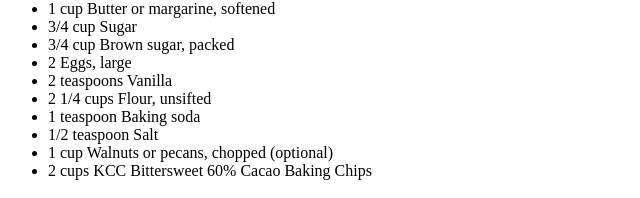
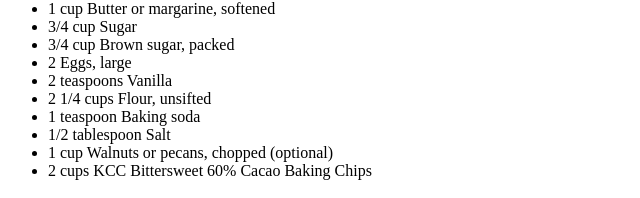
Before and after one commit to mahimatiju/KevinCookieCompany.com, a plain HTML site: page secret recipe.htm in a window 1280 px wide. Shown: the part 80-278 px from the top of the page, 0-640 px from the left. Drawn offline with Linux system fonts and the light colour scheme.

Commit message:
Update secret recipe.htm
changed teaspoon to tablespoon

```diff
--- a/secret recipe.htm
+++ b/secret recipe.htm
@@ -11,7 +11,7 @@
 <li>2 teaspoons Vanilla</li>
 <li>2 1/4 cups Flour, unsifted</li>
 <li>1 teaspoon Baking soda</li>
-<li>1/2 teaspoon Salt</li>
+<li>1/2 tablespoon Salt</li>
 <li>1 cup Walnuts or pecans, chopped (optional)</li>
 <li>2 cups KCC Bittersweet 60% Cacao Baking Chips</li>
 </ul>
```
